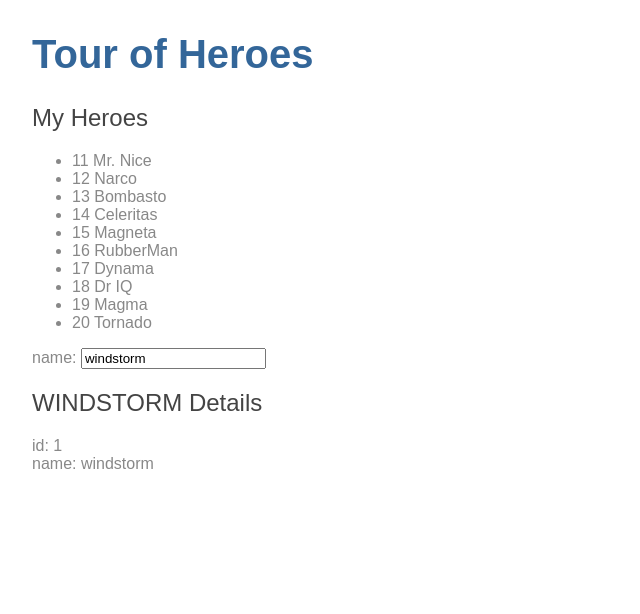
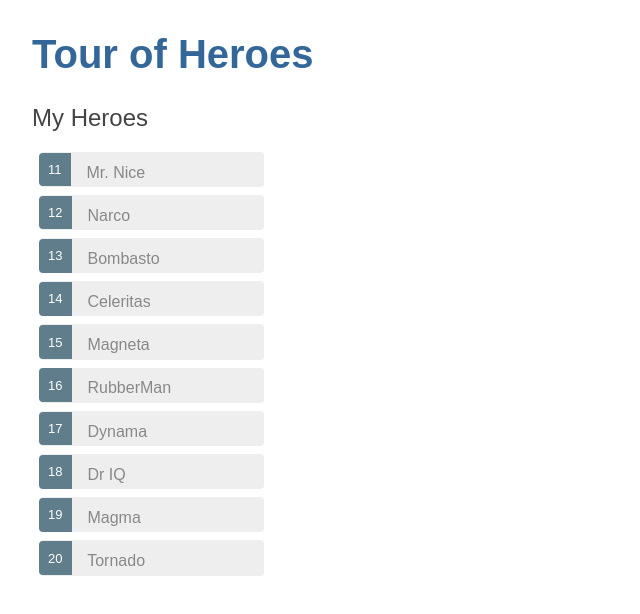
Before and after one commit to chenji336/angular-study, an Angular app: page / in a window 1280 px wide. Shown: the top 614 px of the page, without its empty margins (0-640 px from the left). Built offline with nearby package versions, Linux system fonts and the light colour scheme.

Commit message:
*ngFor *ngIf  [class]

```diff
--- a/src/app/heroes/heroes.component.css
+++ b/src/app/heroes/heroes.component.css
@@ -0,0 +1,55 @@
+/* HeroesComponent's private CSS styles */
+
+.selected {
+    background-color: #CFD8DC !important;
+    color: white;
+}
+
+.heroes {
+    margin: 0 0 2em 0;
+    list-style-type: none;
+    padding: 0;
+    width: 15em;
+}
+
+.heroes li {
+    cursor: pointer;
+    position: relative;
+    left: 0;
+    background-color: #EEE;
+    margin: .5em;
+    padding: .3em 0;
+    height: 1.6em;
+    border-radius: 4px;
+}
+
+.heroes li.selected:hover {
+    background-color: #BBD8DC !important;
+    color: white;
+}
+
+.heroes li:hover {
+    color: #607D8B;
+    background-color: #DDD;
+    left: .1em;
+}
+
+.heroes .text {
+    position: relative;
+    top: -3px;
+}
+
+.heroes .badge {
+    display: inline-block;
+    font-size: small;
+    color: white;
+    padding: 0.8em 0.7em 0 0.7em;
+    background-color: #607D8B;
+    line-height: 1em;
+    position: relative;
+    left: -1px;
+    top: -4px;
+    height: 1.8em;
+    margin-right: .8em;
+    border-radius: 4px 0 0 4px;
+}
--- a/src/app/heroes/heroes.component.html
+++ b/src/app/heroes/heroes.component.html
@@ -1,20 +1,28 @@
 <h2>My Heroes</h2>
 <ul class="heroes">
-  <li *ngFor='let hero of heroes'>
+  <li
+    *ngFor='let hero of heroes'
+    (click)='onSelect(hero)'
+    [class.selected]='hero===selectedHero'
+  >
     <span class="badge">{{hero.id}}</span> {{hero.name}}
   </li>
 </ul>
 
-
+<div *ngIf='selectedHero'>
   <!-- 双向绑定；pipe通道 -->
   <div>
     <label>
       name:
-    <input placeholder="name" [(ngModel)]='hero.name' />  <!-- 如果不添加FormModule这里使用ngModule会报错 -->
+      <input placeholder="name" [(ngModel)]='selectedHero.name' />
+      <!-- 如果不添加FormModule这里使用ngModule会报错 -->
     </label>
   </div>
 
   <!-- uppercase内置的管道（pipe） -->
-<h2>{{ hero.name | uppercase }} Details</h2>
-<div><span>id: </span>{{hero.id}}</div>
-<div><span>name: </span>{{hero.name}}</div>
+  <h2>{{ selectedHero.name | uppercase }} Details</h2>
+  <div>
+    <span>id: </span>{{selectedHero.id}}</div>
+  <div>
+    <span>name: </span>{{selectedHero.name}}</div>
+</div>
--- a/src/app/heroes/heroes.component.ts
+++ b/src/app/heroes/heroes.component.ts
@@ -9,10 +9,7 @@
 })
 export class HeroesComponent implements OnInit {
 
-  hero: Hero = {
-    id: 1,
-    name: 'windstorm'
-  };
+  selectedHero: Hero;
 
   heroes = HEROES
 
@@ -21,4 +18,8 @@
   ngOnInit() {
   }
 
+  onSelect(hero: Hero): void {
+    this.selectedHero = hero;
+  }
+
 }
```
Also changed, not shown: 1 other file (tests, documents, lock files or other folders). Lines whose indentation alone changed are shown as unchanged.
